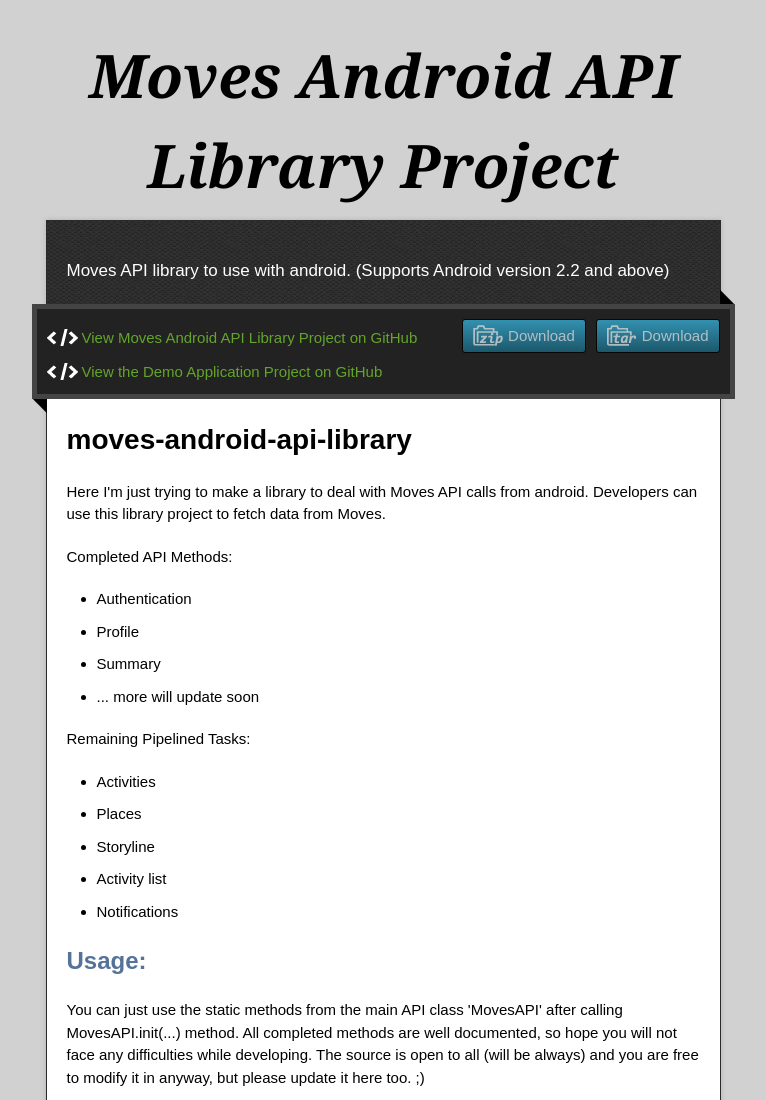
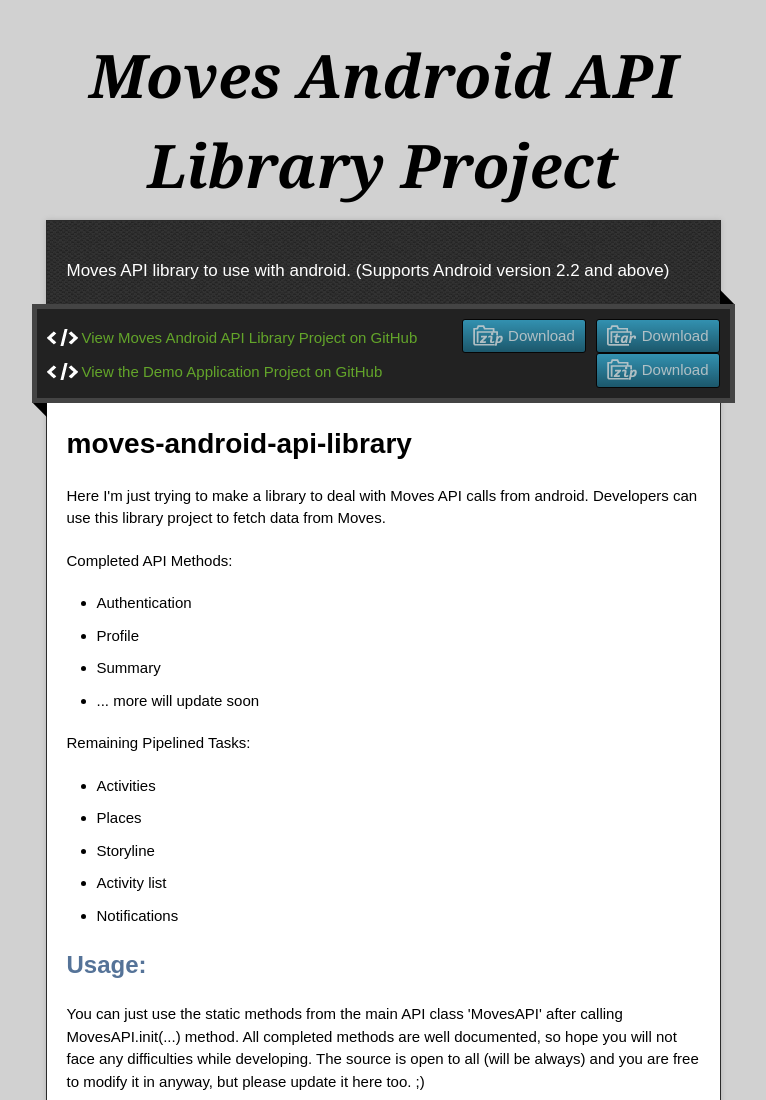
Before and after one commit to midhunarmid/moves-android-api-library, a plain HTML site: page index.html in a window 1280 px wide. Shown: the top 1100 px of the page, without its empty margins (257-1023 px from the left). Drawn offline with nearby package versions, Linux system fonts and the light colour scheme.

Commit message:
Update index.html

```diff
--- a/index.html
+++ b/index.html
@@ -34,6 +34,7 @@
           <a href="https://github.com/midhunarmid/moves-android-api-library" class="code">View Moves Android API Library Project on GitHub</a>
         </div>
         <div class="inner">
+          <a href="https://github.com/midhunarmid/moves-android-api-library/archive/demo-application.zip" class="download-button zip"><span>Download</span></a>
           <a href="https://github.com/midhunarmid/moves-android-api-library/tree/demo-application" class="code">View the Demo Application Project on GitHub</a>
         </div>
 
```
